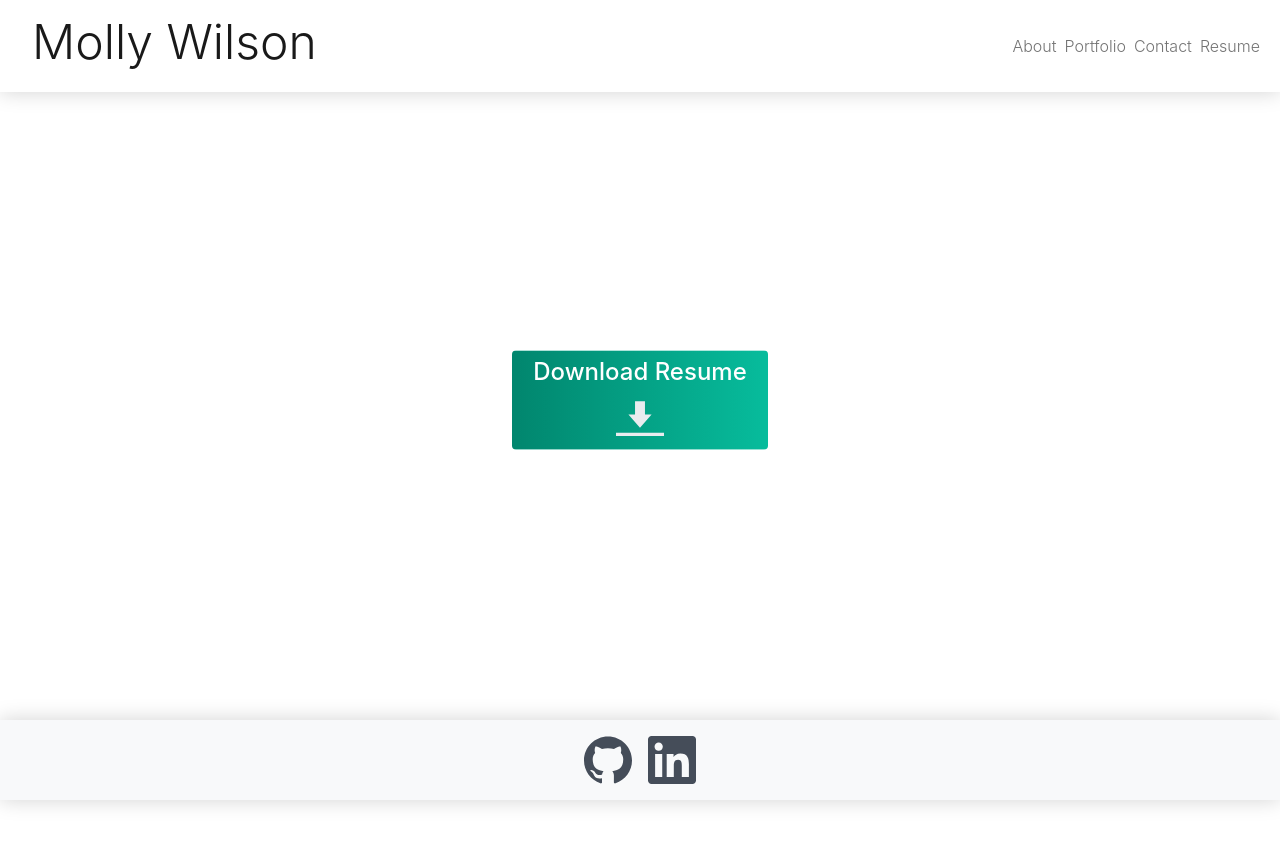
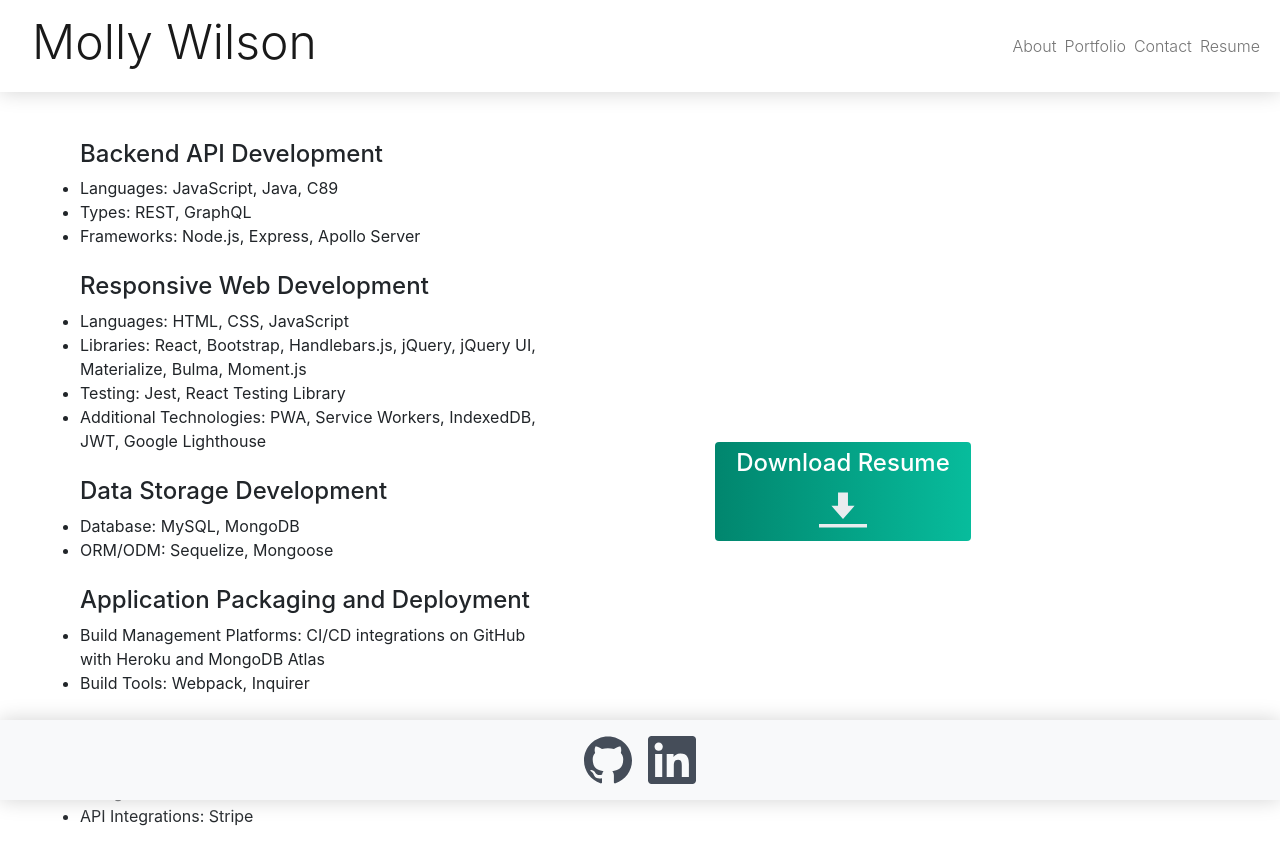
Before and after one commit to mswil/React-Portfolio, a React (Create React App) app: page / in a window 1280 px wide. Both pictures are taken after a click on the element "Resume". Shown: the top 864 px of the page. Before the commit the page ends 800 px from the top, so only its background shows below. Built offline with nearby package versions, Linux system fonts and the light colour scheme.

Commit message:
skills list

```diff
--- a/src/components/Resume.js
+++ b/src/components/Resume.js
@@ -1,7 +1,36 @@
 
 function Resume() {
     return (
-        <div class="position-absolute top-50 start-50 translate-middle">
+        <div className='container row mt-4'>
+            <div className='col m-4'>
+                <ul>
+                    <h4>Backend API Development</h4>
+                    <li>Languages: JavaScript, Java, C89</li>
+                    <li>Types: REST, GraphQL</li>
+                    <li>Frameworks: Node.js, Express, Apollo Server</li>
+<br></br>
+                    <h4>Responsive Web Development</h4>
+                    <li>Languages: HTML, CSS, JavaScript</li>
+                    <li>Libraries: React, Bootstrap, Handlebars.js, jQuery, jQuery UI, Materialize, Bulma, Moment.js</li>
+                    <li>Testing: Jest, React Testing Library</li>
+                    <li>Additional Technologies: PWA, Service Workers, IndexedDB, JWT, Google Lighthouse</li>
+<br></br>
+                    <h4>Data Storage Development</h4>
+                    <li>Database: MySQL, MongoDB</li>
+                    <li>ORM/ODM: Sequelize, Mongoose</li>
+<br></br>
+                    <h4>Application Packaging and Deployment</h4>
+                    <li>Build Management Platforms: CI/CD integrations on GitHub with Heroku and MongoDB Atlas</li>
+                    <li>Build Tools: Webpack, Inquirer</li>
+<br></br>
+                    <h4>Application Design</h4>
+                    <li>TDD and Agile Methodology</li>
+                    <li>Design Patterns: MVC</li>
+                    <li>API Integrations: Stripe</li>
+                </ul>
+
+            </div>
+            <div class="col d-flex justify-content-center align-items-center">
 
                 <a className='download d-flex flex-wrap justify-content-center fs-3 btn' href='./assets/Molly_Wilson_Resume.pdf' download>
 
@@ -11,6 +40,7 @@ function Resume() {
                     </div>
                 </a>
             </div>
+        </div>
     );
 }
 
```
Lines whose indentation alone changed are shown as unchanged.
